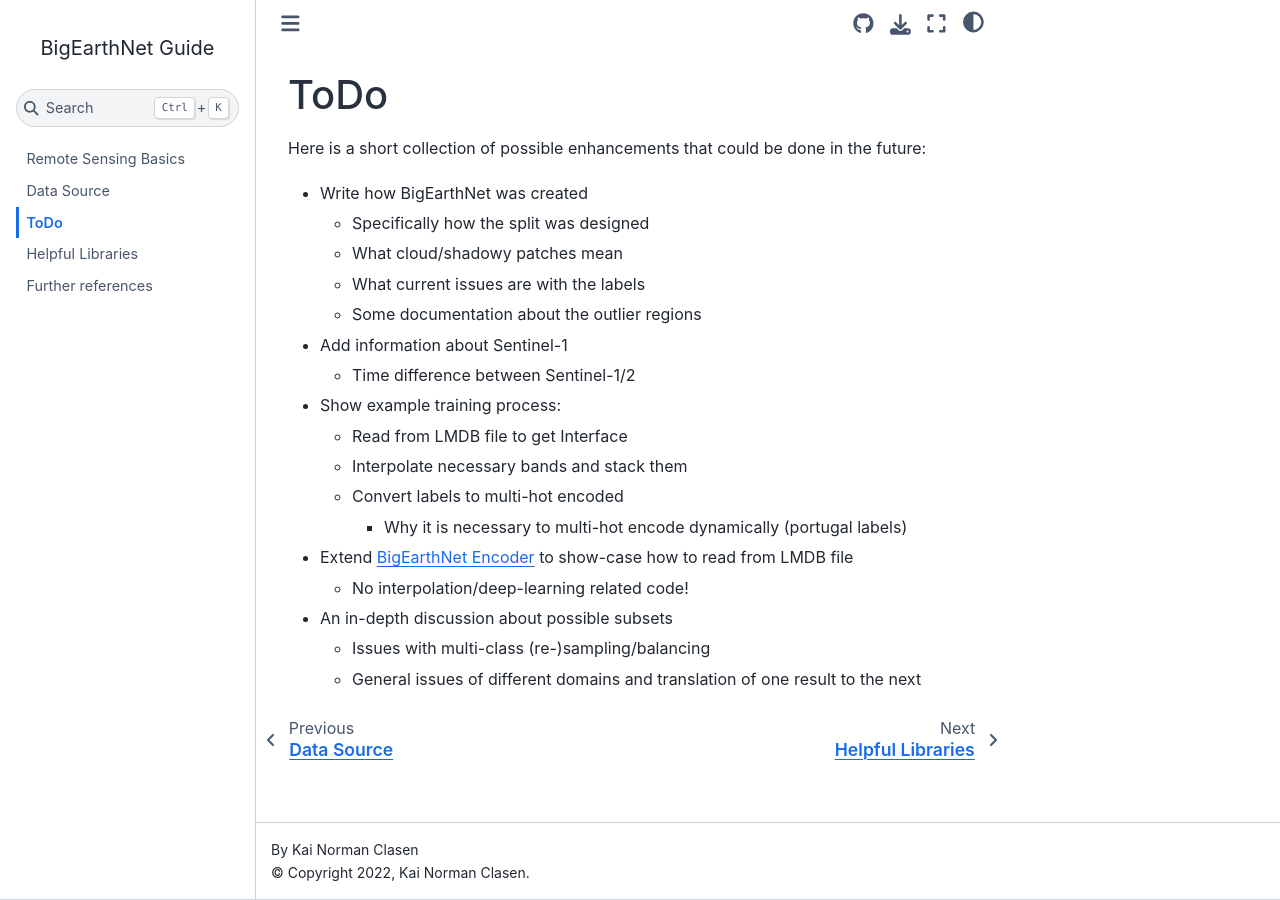
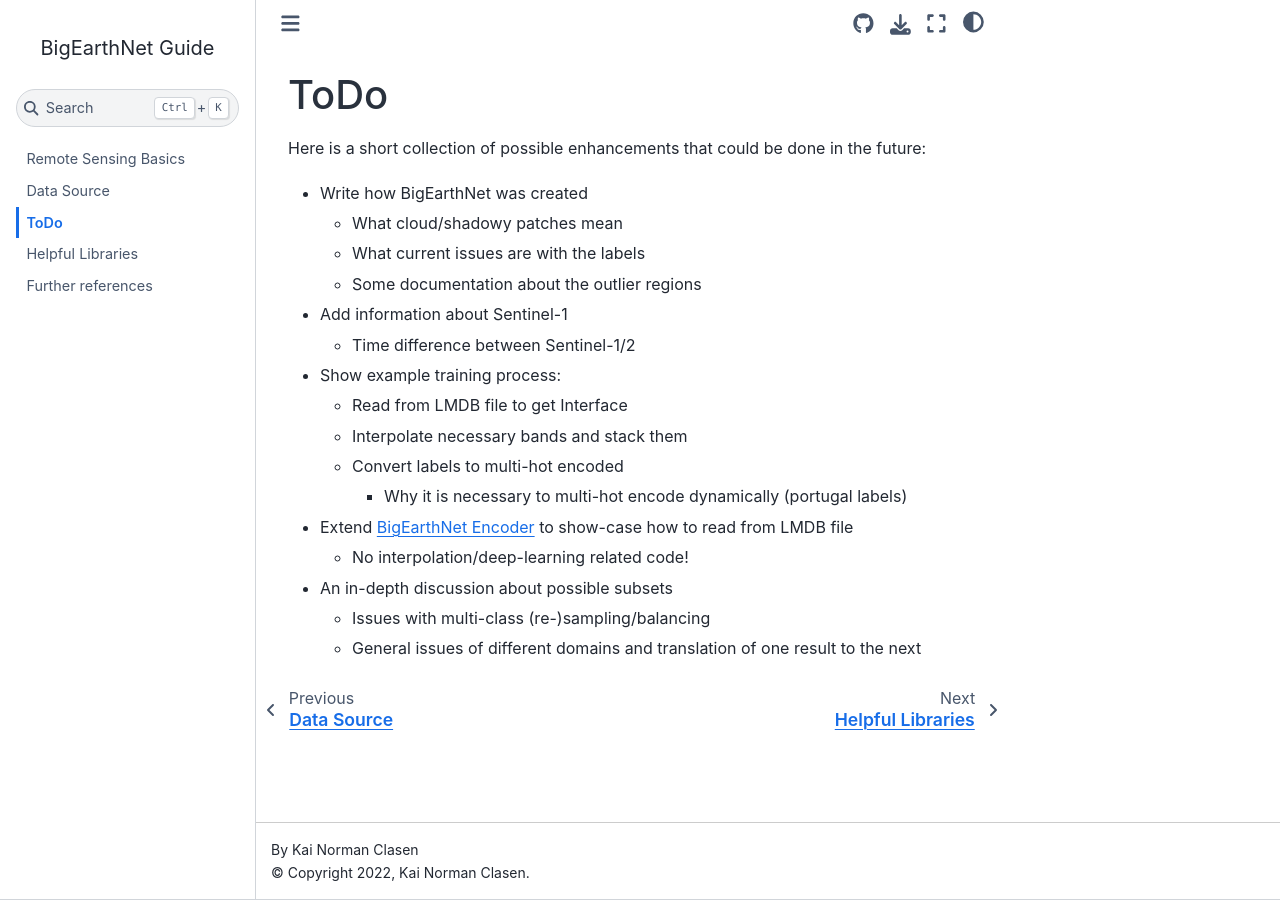
Before and after one commit to kai-tub/ben-docs, a Sphinx documentation site: the page built from docs/80_todos.md, in a window 1280 px wide. Built offline with Sphinx 7.4.7 and the Sphinx Book theme 1.1.4, drawn with Linux system fonts in a browser that asks for light colours.

Commit message:
Add description on how the original split was created

```diff
--- a/docs/80_todos.md
+++ b/docs/80_todos.md
@@ -2,7 +2,6 @@
 
 Here is a short collection of possible enhancements that could be done in the future:
 - Write how BigEarthNet was created
-    - Specifically how the split was designed
     - What cloud/shadowy patches mean
     - What current issues are with the labels
     - Some documentation about the outlier regions
```
Also changed, not shown: docs/images/ben-split.drawio.svg (added), docs/images/tile-to-patches.drawio.svg (added), 4 other files.
